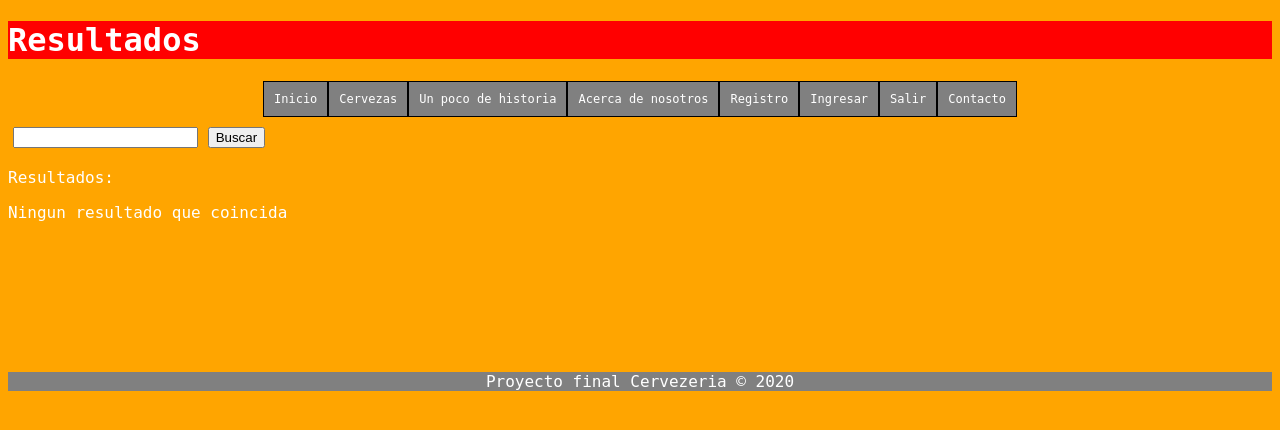
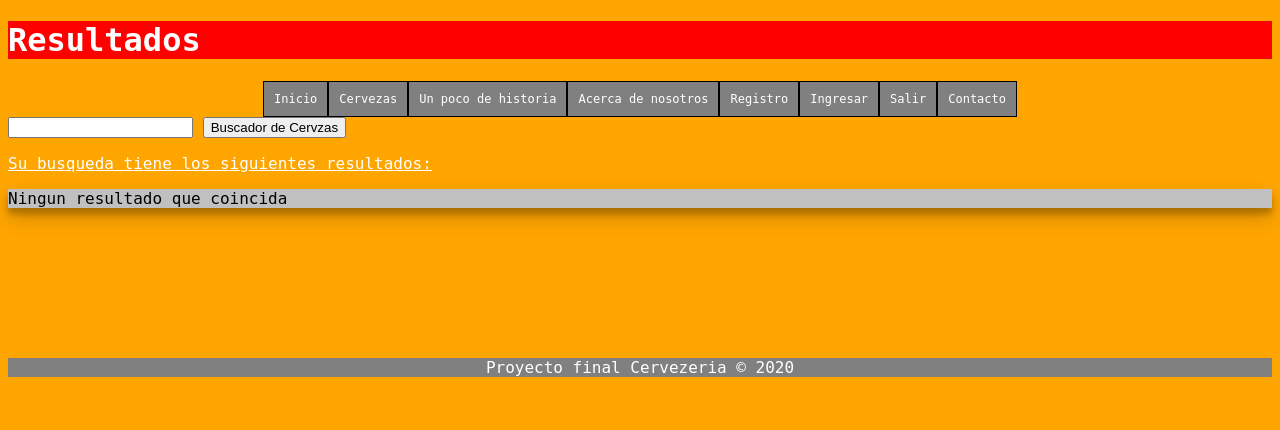
Before and after one commit to yeti2391/ProyectoCervezeria, a Django app: page /buscar/ in a window 1280 px wide. Shown: the top 430 px of the page. Run offline with Django 3.2, Linux system fonts and the light colour scheme.

Commit message:
Se corrije funcion busqueda y se agrega style a todas las paginas

```diff
--- a/cervezeria/cervezeria/settings.py
+++ b/cervezeria/cervezeria/settings.py
@@ -124,7 +124,7 @@
 # https://docs.djangoproject.com/en/3.0/howto/static-files/
 
 STATIC_URL = '/static/'
-STATICFILES_DIRS=[os.path.join(BASE_DIR,'static')] #BASE_DIR es el nombre de la carpeta del proyecto
+STATICFILES_DIRS = (os.path.join(BASE_DIR,'static'),) #BASE_DIR es el nombre de la carpeta del proyecto
 
 MEDIA_ROOT = os.path.join(BASE_DIR)
 MEDIA_URL = '/media/'
--- a/cervezeria/cervezeria/urls.py
+++ b/cervezeria/cervezeria/urls.py
@@ -39,7 +39,7 @@
     path('privado/', privado),
     path('ingresar/', ingresar, name='ingresar'),
     path('salir/', salir, name='salir'),
-]
+] + static(settings.STATIC_URL, document_root=settings.STATIC_ROOT)
 
 
 urlpatterns += static(settings.MEDIA_URL, document_root=settings.MEDIA_ROOT)
--- a/cervezeria/cervezeria/views.py
+++ b/cervezeria/cervezeria/views.py
@@ -29,8 +29,8 @@
 def buscar(request):
     if "busca" in request.GET and request.GET["busca"]:
         consulta= request.GET["busca"]
-        NombreCerveza = NombreCerveza.objects.filter(titulo__icontains = consulta)
-        return render (request, 'resultados.html', {'res': valor})
+        cerveza = NombreCerveza.objects.filter(nombre__icontains = consulta)
+        return render (request, 'resultados.html', {'res': cerveza})
     else:
         return render (request, 'resultados.html')
 
--- a/cervezeria/static/css/base.css
+++ b/cervezeria/static/css/base.css
@@ -37,8 +37,9 @@
   justify-content: center;
 }
 /* BUSQUEDA */
-#Busqueda{
-  margin: 10px 5px 20px 5px;
+#busqueda{
+  float: block;
+  padding: 0px;
 }
 
 /* FOOTER */
--- a/cervezeria/static/css/brevehistoria.css
+++ b/cervezeria/static/css/brevehistoria.css
@@ -1,8 +1,13 @@
 @charset "UTF-8";
+
+#indicehistoria h2{color:white;}
+
+h1, h2{color:white;}
 
 .indice{
   color:blue;
 }
+
 #indicehistoria li{
   display: list-item;
   text-decoration: none;
--- a/cervezeria/templates/acerca.html
+++ b/cervezeria/templates/acerca.html
@@ -10,8 +10,12 @@
   h1, h2{
     color:white;
   }
+  .imgnos{
+    display: block;
+    margin: 3px auto;
+  }
 </style>
-  <img src="/static/img/local.jpg" alt="imagen del local" width="300" height="200">
+  <img class='imgnos' src="/static/img/local.jpg" alt="imagen del local" width="300" height="200">
   <p>Un día tres amigos de toda la vida, decidieron emprender un loco viaje,
 
 el resultado... El Choborra.</p>
--- a/cervezeria/templates/base.html
+++ b/cervezeria/templates/base.html
@@ -18,9 +18,9 @@
       <li><a href="{% url 'salir' %}">Salir</a></li>
       <li><a href="{% url 'contacto' %}">Contacto</a></li> <!-- en vez de dejarlo en la barra dejar parte abajo de las paginas?-->
     </nav>
-    <form id="Busqueda" action="/buscar/" method="get">
+    <form id="busqueda" action="/buscar/" method="get">
         <input type="text" name="busca">
-        <input type="submit" value="Buscar">
+        <input type="submit" value="Buscador de Cervzas">
     </form>
 
     {% block contenido %}{% endblock %}
--- a/cervezeria/templates/index.html
+++ b/cervezeria/templates/index.html
@@ -10,11 +10,15 @@
   h3, h2, h1, p{
     color:white
   }
+  iframe{
+    display: block;
+    margin: 5px auto;
+  }
 </style>
 <div class="videop">
   <iframe width="560" height="315" src="https://www.youtube.com/embed/sbU71sKxw6Q?autoplay=1" frameborder="0" allow="accelerometer; autoplay; encrypted-media; gyroscope; picture-in-picture" allowfullscreen></iframe>
 </div>
-  <h2>Bienvenido</h2>
+  <h2><u>Bienvenido</u></h2>
   <div class="imagenlocal">
     <img src="" alt="">
     <h3>Bienvenido a Cerveceria El Choborra</h3>
--- a/cervezeria/templates/resultados.html
+++ b/cervezeria/templates/resultados.html
@@ -9,25 +9,39 @@
   h1{
     color:white;
   }
+  .cuadroresultados{
+    box-shadow: 0 10px 20px rgba(0,0,0,0.19), 0 6px 6px rgba(0,0,0,0.23);
+    background-color: silver;
+  }
+  .cuadroresultados p{color:black;}
+  li{
+    text-decoration: none;
+  }
+   li p{
+    color: black;
+  }
 </style>
-  <p>Resultados: </p>
+  <p><u>Su busqueda tiene los siguientes resultados:</u> </p>
+<div class="cuadroresultados">
   {% if res %}
-    <p>Libro {{res|pluralize}}
-    encontrado{{res|pluralize}}:
-    {{res|length}}
-    </p>
-    <ul>
+    <p>Cerveza {{res|pluralize}} encontrada{{res|pluralize}}: {{res|length}}</p>
+    <ul id="resultado">
+      {% for a in res %}
       <li>
-        <p>Titulo: {{a.titulo}}</p>
-        <p>Editorial: {{a.editorial}}</p>
-        <p>Autor: {% for i in a.autores.all %}
+        <p>Tipo: {{a.tipo}}</p>
+        <p>Nombre: {{a.nombre}}</p>
+        <p>Marca: {{a.marca}}      <!--  {% for i in a.marca.all %}
                       {{i.nombre}}
-                      {{i.apellidos}}
-                  {% endfor %}
-        </p>
+                      {{i.tipo}}
+                  {% endfor %}-->
+        <p>Color: {{a.color}}</p>
+        <p>Descripcion: {{a.descripcion}}</p>
       </li>
+      {% endfor %}
     </ul>
   {% else %}
       <p>Ningun resultado que coincida</p>
   {% endif %}
+</div>
+
 {% endblock %}
```
Also changed, not shown: cervezeria/templates/brevehistoria.html (+13 -6 lines), cervezeria/templates/cervezas.html (+19 -1 lines).
